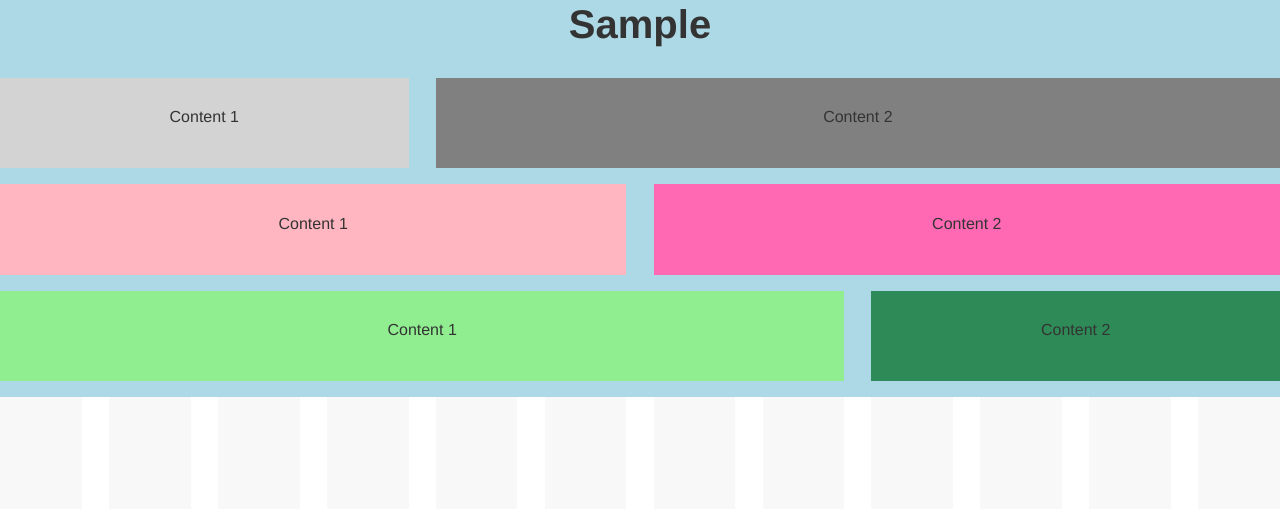
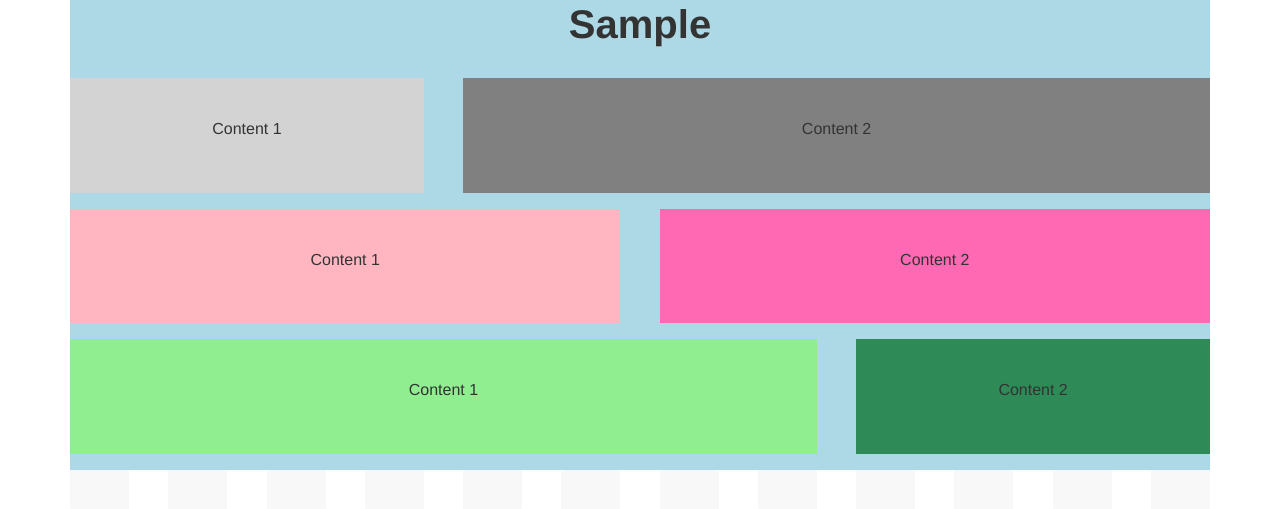
Before and after one commit to aterchin/static-routing-starter, a PHP site: page /index.html in a window 1280 px wide. Shown: the top 509 px of the page. Run offline with PHP 8.4, Linux system fonts and the light colour scheme; style sheets or scripts are compiled from the project's sources.

Commit message:
starting point is main.scss, no hidden lib imports

```diff
--- a/src/sass/base/_base.scss
+++ b/src/sass/base/_base.scss
@@ -1,6 +1,3 @@
-// Bitters
-@import "bitters/app/assets/stylesheets/base";
-
 // Custom Variables
 @import "variables";
 
--- /dev/null
+++ b/src/sass/grid/_grid.scss
@@ -0,0 +1,86 @@
+// Override Bitters stylesheets
+
+// Change the grid settings
+$column: 90px;
+$gutter: 60px;
+$grid-columns: 12;
+$max-width:em(1140);
+$md-size: em(768);
+
+// Breakpoints
+$sm: new-breakpoint(min-width 0 2);
+$smbg: new-breakpoint(min-width em(480) 4);
+$md: new-breakpoint(min-width $md-size 6);
+$mdbg: new-breakpoint(min-width em(1024) 8);
+$hg: new-breakpoint(min-width em(1140) 12);
+
+// Breakpoints that only come into play when using patterns from http://refills.bourbon.io
+$medium-screen: em(640); //original: 600px
+$large-screen: em(860); //original: 900px
+$medium-screen-up: new-breakpoint(min-width $medium-screen 4);
+$large-screen-up: new-breakpoint(min-width $large-screen 8);
+
+// Change visual grid settings for development
+$visual-grid: true;
+$visual-grid-color: #eee;
+$visual-grid-index: back;
+$visual-grid-opacity: 0.4;
+$visual-grid-breakpoints: ();
+
+// ------------------------------------------------------------
+// Override Neat's grid settings
+// Because sometimes shit doesn't work the way it should.
+// Read about it here: http://www.joshfry.me/blog/2013/05/13/omega-reset-for-bourbon-neat
+//
+// This will stay until Thoughtbot or someone else builds-in a proper
+// fix for this issue.
+//
+// https://github.com/joshfry/omega-reset-for-bourbon-neat
+// Big ups to Josh Fry http://www.joshfry.me
+// ------------------------------------------------------------
+
+$column: golden-ratio(1em, 3) !default; // Column width
+$gutter: golden-ratio(1em, 3) !default; // Gutter between each two columns
+
+// ------------------------------------------------------------
+// Set Bourbon's flex-grid variables to match what Neat is doing
+// http://bourbon.io/docs/#flex-grid
+// ------------------------------------------------------------
+
+$fg-column: $column;
+$fg-gutter: $gutter;
+
+// ------------------------------------------------------------
+// Omega Reset
+// ------------------------------------------------------------
+
+@mixin omega-reset($nth) {
+  &:nth-child(#{$nth}) { margin-right: flex-gutter(); }
+  &:nth-child(#{$nth}+1) { clear: none; }
+}
+
+// ------------------------------------------------------------
+// How to use your Neat grid using Omega Reset
+// ------------------------------------------------------------
+
+// .some-selector {
+// 	@include media($sm) {
+// 		@include span-columns(2);
+// 		@include omega(2n);
+// 	}
+// 	@include media($md) {
+// 		@include omega-reset(2n); // Reset the previous omega declaration set by the preceding rule
+// 		@include span-columns(3); // Set your columns etc.
+// 		@include omega(2n); // Set omega for your tastes here, this now correctly overrides the previous omega rule.
+// 	}
+// 	@include media($mdbg) { // Wash. Rinse. Repeat
+// 		@include omega-reset(2n);
+// 		@include span-columns(2);
+// 		@include omega(4n);
+// 	}
+// 	@include media($hg) {
+// 		@include omega-reset(4n);
+// 		@include span-columns(2);
+// 		@include omega(2n);
+// 	}
+// }
--- a/src/sass/main.scss
+++ b/src/sass/main.scss
@@ -1,4 +1,19 @@
-@import "lib/lib";
+// Normalize
+@import "lib/normalize-scss/normalize";
+
+// Bourbon
+@import "lib/bourbon/app/assets/stylesheets/bourbon";
+
+// Bitters
+@import "lib/bitters/app/assets/stylesheets/base";
+
+// Grid overrides
+@import "grid/grid";
+
+// Neat (must include *after* grid-related stuff)
+@import "lib/neat/app/assets/stylesheets/neat";
+
+@import "sample/sample";
 
 @import "base/base";
 
```
Also changed, not shown: src/sass/lib/_lib.scss (deleted, +0 -11 lines).
